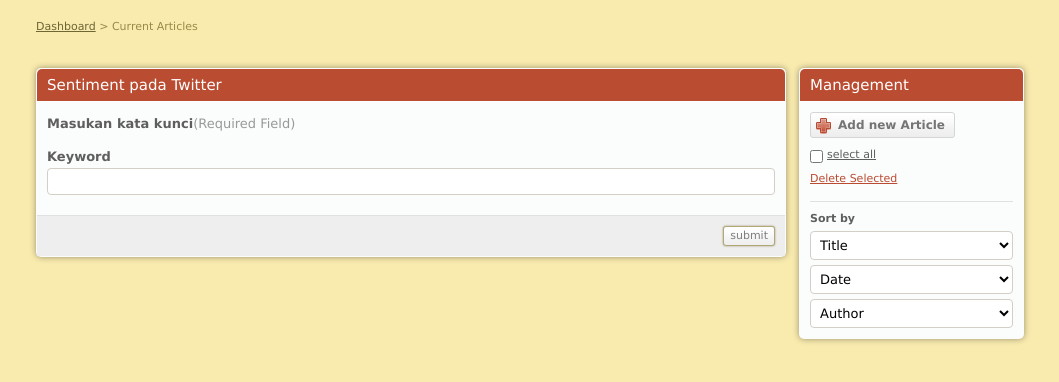
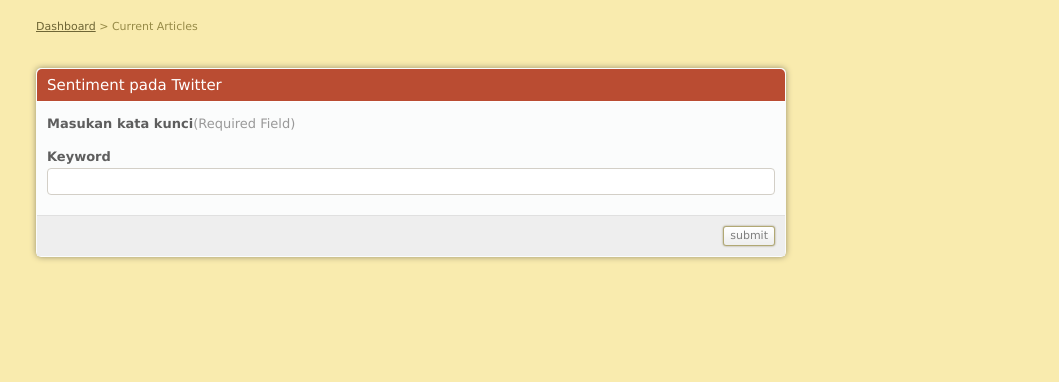
Before and after one commit to jankristanto/mythesis, a CakePHP app: the page made by app/View/Hunts/index.ctp in a window 1280 px wide. Shown: the part 89-471 px from the top of the page, without its empty margins (110-1169 px from the left). Run offline with PHP 8.4 and a stand-in for CakePHP, Linux system fonts and the light colour scheme; the template is opened without the code that fills it: most values are stand-ins (such as "Sample title", 1, 10 or a date in 2020); form fields are guessed from the names that the template uses; some libraries are stand-ins or nearby versions.

Commit message:
update Signed-off-by: Jan Kristanto <jan@ontelstudio.com>

```diff
--- a/app/Controller/Component/SentimentAnalysisLexiconBasedComponent.php
+++ b/app/Controller/Component/SentimentAnalysisLexiconBasedComponent.php
@@ -62,12 +62,13 @@
       }
 
 	  public function streamWord($word){
-		if($this->FormalWord->find('count',
+		/*if($this->FormalWord->find('count',
             array('conditions' => array('text' => $word))) > 0){
 				return $word;
 		}else{
 			return $this->streamWord($word);
-		}
+		}*/
+		return $word;
 	  }
 
       public function preliminaryAnalysis($sentence){
--- a/app/View/Layouts/default.ctp
+++ b/app/View/Layouts/default.ctp
@@ -72,44 +72,6 @@
 			<!-- End Content -->
 
 			<!-- Sidebar -->
-			<div id="sidebar">
-
-				<!-- Box -->
-				<div class="box">
-
-					<!-- Box Head -->
-					<div class="box-head">
-						<h2>Management</h2>
-					</div>
-					<!-- End Box Head-->
-
-					<div class="box-content">
-						<a href="#" class="add-button"><span>Add new Article</span></a>
-						<div class="cl">&nbsp;</div>
-
-						<p class="select-all"><input type="checkbox" class="checkbox" /><label>select all</label></p>
-						<p><a href="#">Delete Selected</a></p>
-
-						<!-- Sort -->
-						<div class="sort">
-							<label>Sort by</label>
-							<select class="field">
-								<option value="">Title</option>
-							</select>
-							<select class="field">
-								<option value="">Date</option>
-							</select>
-							<select class="field">
-								<option value="">Author</option>
-							</select>
-						</div>
-						<!-- End Sort -->
-
-					</div>
-				</div>
-				<!-- End Box -->
-			</div>
-			<!-- End Sidebar -->
 
 			<div class="cl">&nbsp;</div>
 		</div>
```
Also changed, not shown: app/Controller/Component/PreprocessingComponent.php (+5 -4 lines), app/Controller/PagesController.php (+40 -16 lines), app/View/Pages/perbandingan.ctp (added, +27 -0 lines).
